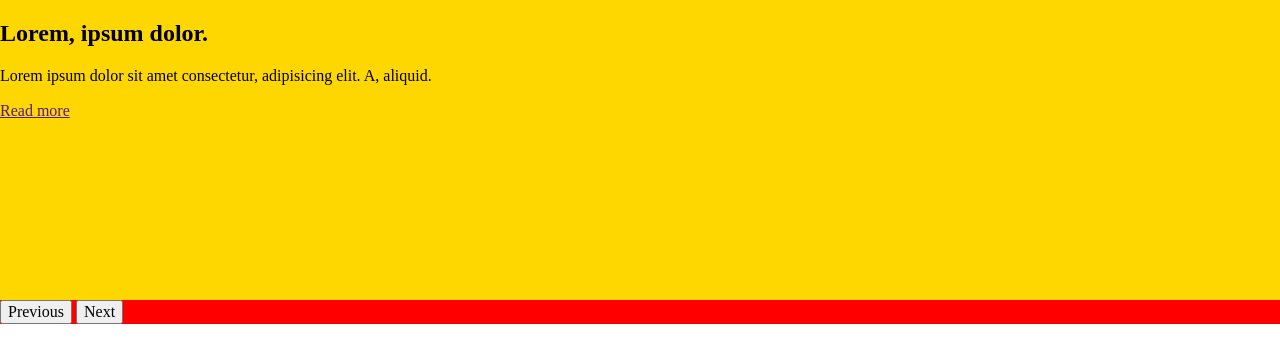
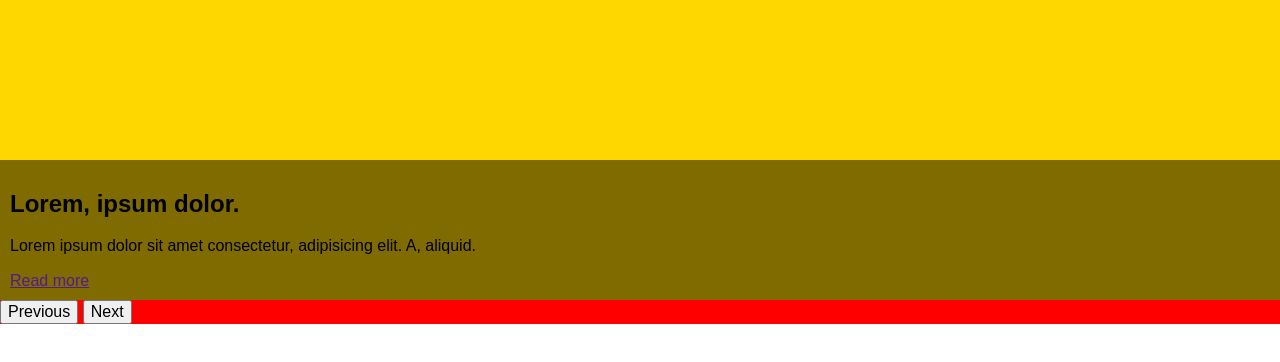
Before and after one commit to oapchk/slider, a plain HTML site: page index.html in a window 1280 px wide. Drawn offline with Linux system fonts and the light colour scheme.

Commit message:
box sizing and background opacity

```diff
--- a/src/styles/app.css
+++ b/src/styles/app.css
@@ -4,6 +4,7 @@
 
 .slider {
   background-color: red;
+  font-family: sans-serif;
 }
 
 .slider .slider__slides {
@@ -39,6 +40,12 @@
   left: 200%;
 }
 .slides .slides__box {
+  padding: 10px;
+  background-color: rgba(0, 0, 0, 0.5);
+  position: absolute;
+  bottom: 0;
+  width: 100%;
+  box-sizing: border-boxgit;
 }
 .slides .slides__hdl {
 }
```
